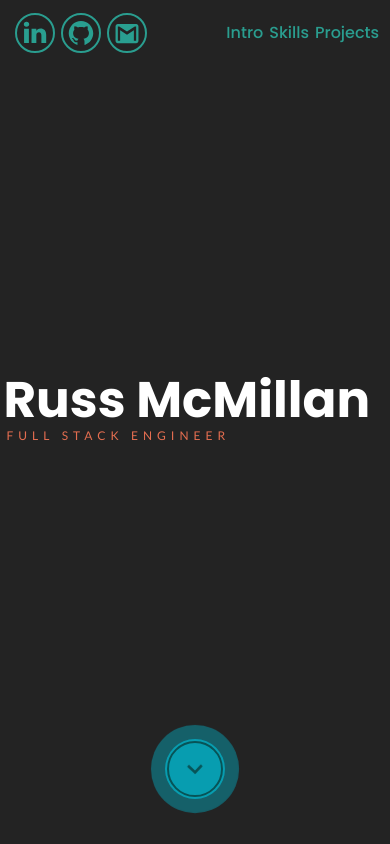
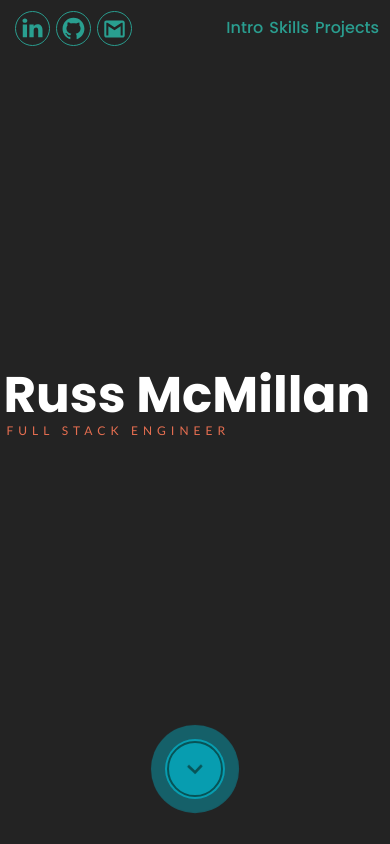
Before and after one commit to rfmcmillan/portfolio, a React app: page / in a window 390 px wide. Shown: the top 844 px of the page. Built offline with nearby package versions, Linux system fonts and the light colour scheme.

Commit message:
fixed nav

```diff
--- a/client/components/Nav.js
+++ b/client/components/Nav.js
@@ -51,6 +51,9 @@ const Nav = () => {
       backgroundColor: '#232323',
       boxShadow: '0px 0px 0px transparent',
       paddingTop: 5,
+      [theme.breakpoints.down('sm')]: {
+        paddingTop: 0,
+      },
     },
     socials: {},
     toolBar: {
--- a/client/components/Social.js
+++ b/client/components/Social.js
@@ -19,9 +19,9 @@ const Social = ({ fileName, aValues, classNames = [] }) => {
       margin: 3,
       [theme.breakpoints.down('sm')]: { width: '40px', height: '40px' },
       [theme.breakpoints.down('xs')]: {
-        width: '40px',
-        height: '40px',
-        border: '1px solid ${theme.palette.secondary.main}',
+        width: '35px',
+        height: '35px',
+        border: `1px solid ${theme.palette.secondary.main}`,
         margin: 3,
       },
     },
```
